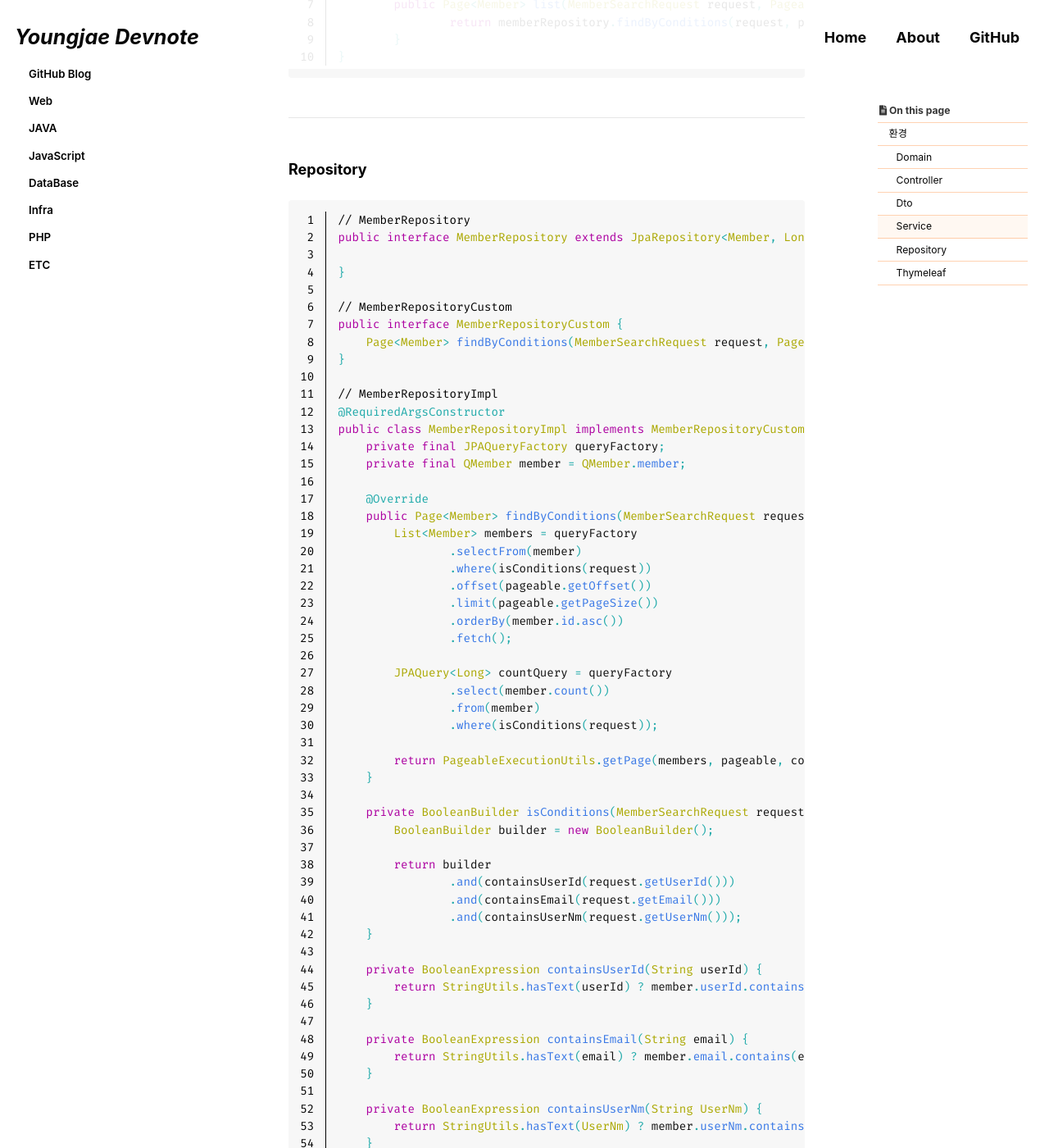
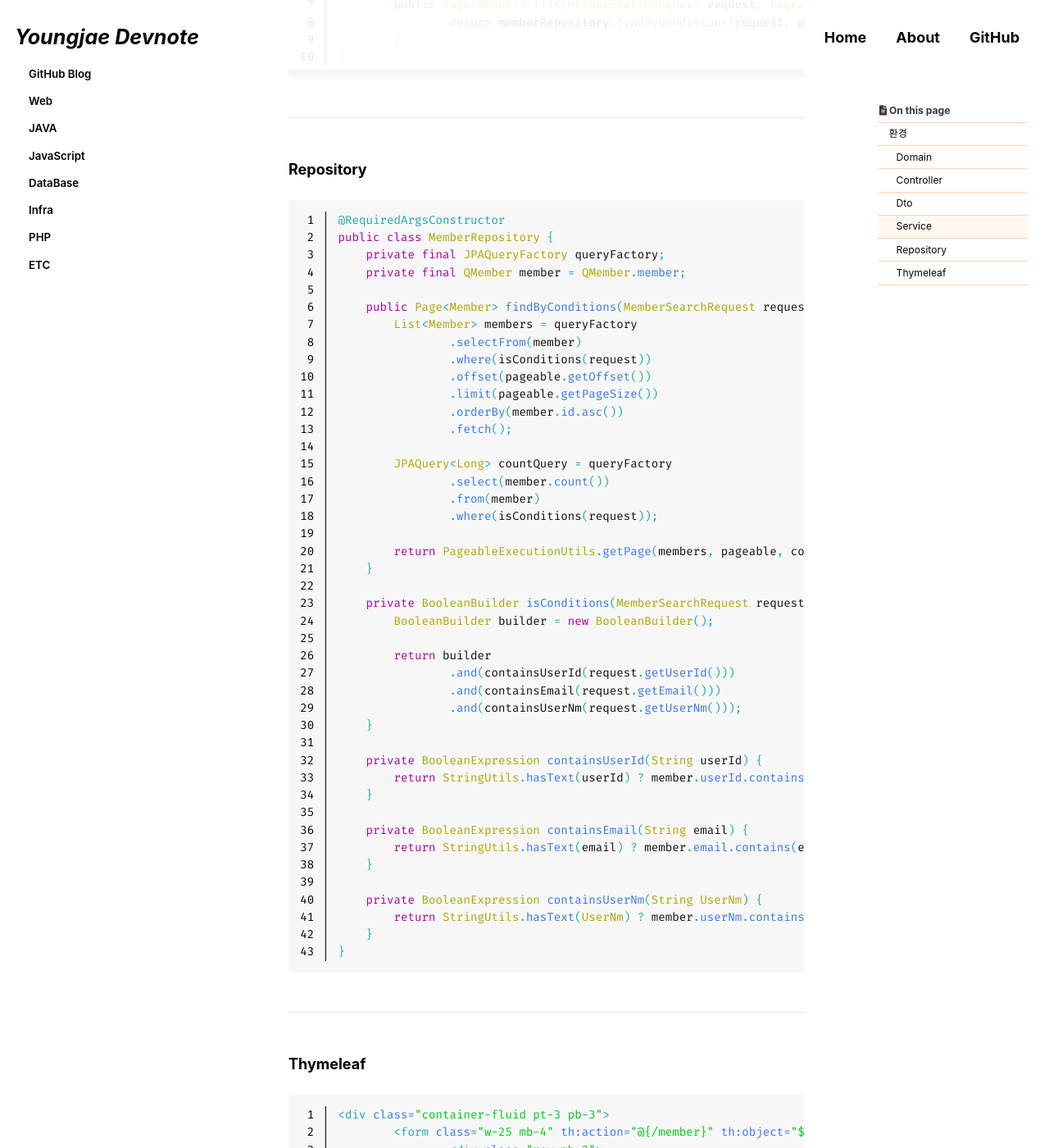
Before and after one commit to youngjae0401/develop_note, a Jekyll site: the page built from _posts/2023-11-02-pageable.md, in a window 1280 px wide and 1400 px high, scrolled down 2341 px. Shown: the whole window at 82% size. Built offline with Jekyll 4.4.1, drawn with Linux system fonts in a browser that asks for light colours; cached includes are drawn as plain includes; some web fonts are replaced; comment, search, counter and statistics services are not loaded.

Commit message:
post - "[JAVA] Pageable로 페이징 처리하기" 수정

````diff
--- a/_posts/2023-11-02-pageable.md
+++ b/_posts/2023-11-02-pageable.md
@@ -64,9 +64,9 @@ public class Member {
 @RequestMapping("/member")
 @RequiredArgsConstructor
 public class MemberController {
-    private final MemberService memberService;
+	private final MemberService memberService;
 
-    @GetMapping
+	@GetMapping
 	public String list(@Search MemberSearchRequest request, @PageableDefault(size = 10) Pageable pageable, Model model) {
 		Page<Member> members = memberService.list(request, pageable);
 		model.addAttribute("lists", members);
@@ -98,7 +98,7 @@ public class MemberSearchRequest {
 public class MemberService {
 	private final MemberRepository memberRepository;
 
-    @Transactional(readOnly = true)
+	@Transactional(readOnly = true)
 	public Page<Member> list(MemberSearchRequest request, Pageable pageable) {
 		return memberRepository.findByConditions(request, pageable);
 	}
@@ -109,23 +109,11 @@ public class MemberService {
 
 #### Repository
 ```java
-// MemberRepository
-public interface MemberRepository extends JpaRepository<Member, Long>, MemberRepositoryCustom {
-
-}
-
-// MemberRepositoryCustom
-public interface MemberRepositoryCustom {
-    Page<Member> findByConditions(MemberSearchRequest request, Pageable pageable);
-}
-
-// MemberRepositoryImpl
 @RequiredArgsConstructor
-public class MemberRepositoryImpl implements MemberRepositoryCustom {
+public class MemberRepository {
     private final JPAQueryFactory queryFactory;
     private final QMember member = QMember.member;
 
-    @Override
     public Page<Member> findByConditions(MemberSearchRequest request, Pageable pageable) {
         List<Member> members = queryFactory
                 .selectFrom(member)
````
